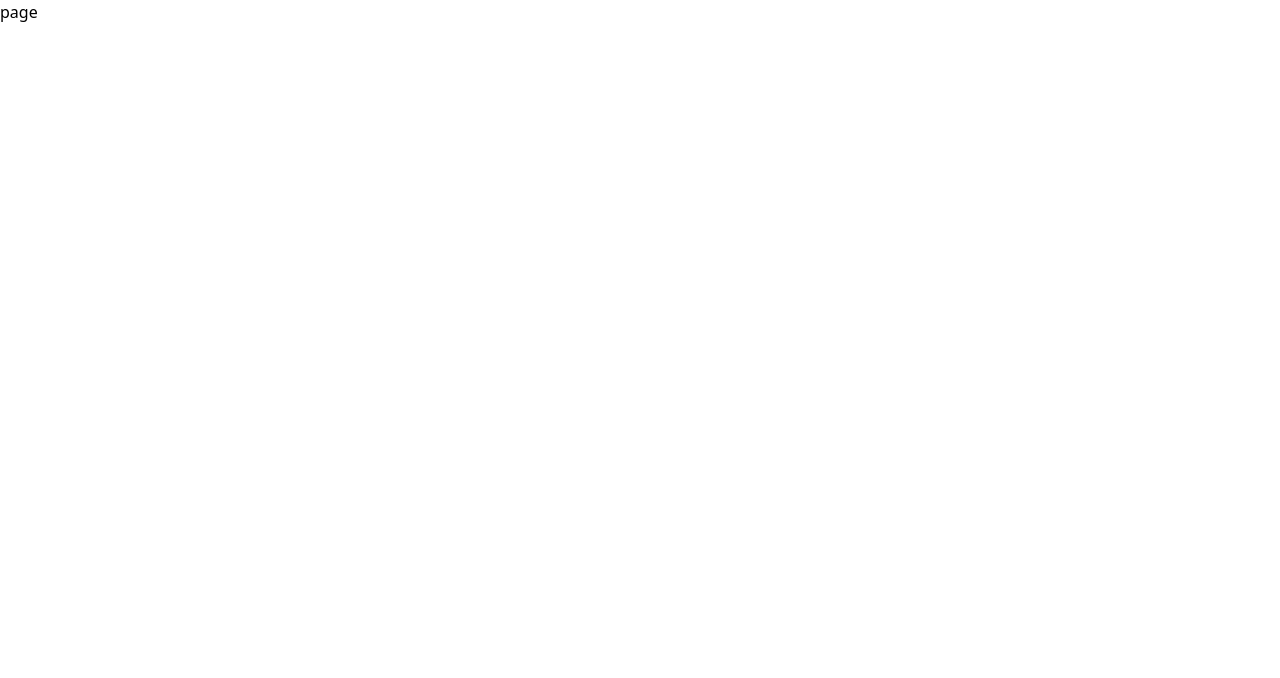
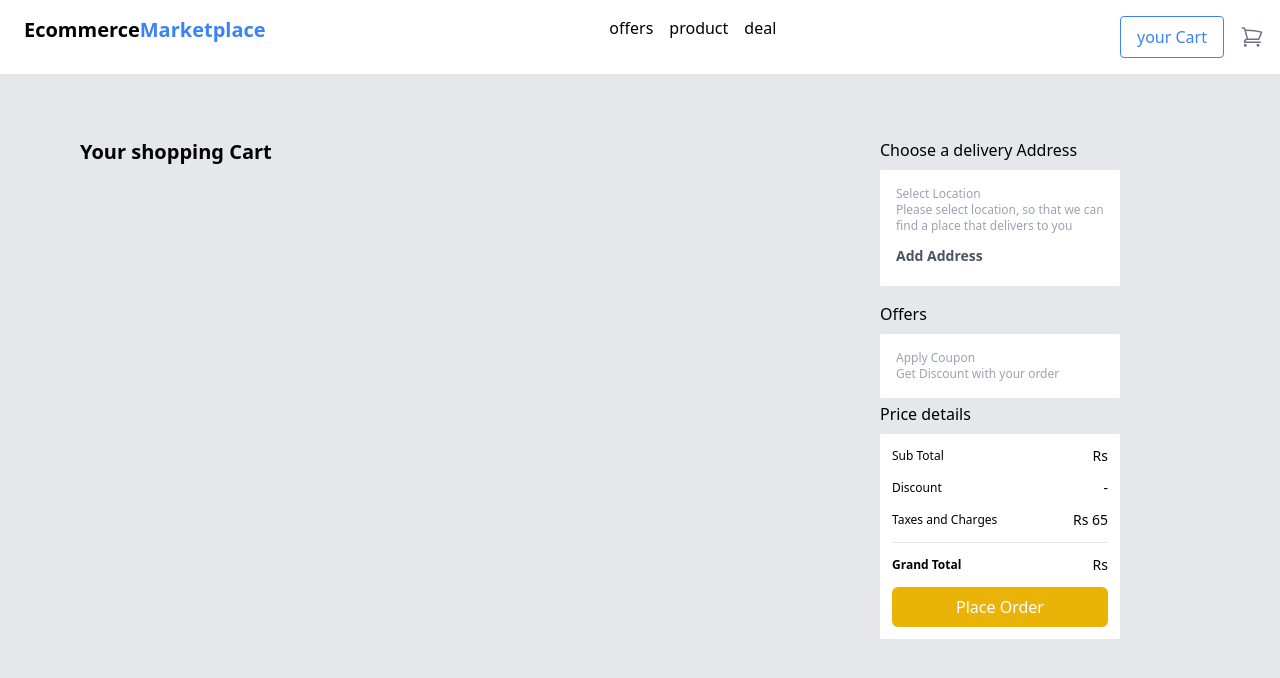
Before and after one commit to TAIHAN86/E-commerce-App, a Next.js app in the folder Frontend/: page /cart in a window 1280 px wide. Shown: the top 678 px of the page. Built offline with nearby package versions, Linux system fonts and the light colour scheme.

Commit message:
cart screen is created using funtionality of decrementQuantity     incrementQuantity using redux cart reducer for product.js or fakestore api product

```diff
--- a/Frontend/next.config.mjs
+++ b/Frontend/next.config.mjs
@@ -1,4 +1,12 @@
 /** @type {import('next').NextConfig} */
-const nextConfig = {};
+const nextConfig = {
+    images: {
+      domains: [
+        "images-eu.ssl-images-amazon.com",
+        "fakestoreapi.com",
+        "m.media-amazon.com",
+      ],
+    },
+  };
 
-export default nextConfig;
+  export default nextConfig;
--- a/Frontend/src/app/cart/page.js
+++ b/Frontend/src/app/cart/page.js
@@ -1,9 +1,157 @@
-import React from 'react'
+"use client";
+import Image from "next/image";
+import React from "react";
+import Header from "../components/Header";
+import { useDispatch, useSelector } from "react-redux";
+import { MinusSmallIcon } from "@heroicons/react/24/outline";
+import { PlusSmallIcon } from "@heroicons/react/24/outline";
+import {
+    decrementQuantity,
+    incrementQuantity,
+    removeFromCart,
+  } from "../../../redux/CartReducer";
 
-function page() {
+function cart() {
+  const cart = useSelector((state) => state.cart.cart);
+  const total = cart
+    ?.map((item) => item.price * item.quantity)
+    .reduce((prev, curr) => prev + curr, 0);
+  const dispatch = useDispatch();
+  const increaseQuantity = (item) => {
+    dispatch(incrementQuantity(item));
+  };
+  const decreaseQuantity = (item) => {
+    dispatch(decrementQuantity(item));
+  };
+  const deleteItem = (item) => {
+    dispatch(removeFromCart(item));
+  };
   return (
-    <div>page</div>
-  )
+    <div>
+      <Header />
+      <div className="relative grid grid-cols-8 h-screen bg-gray-200">
+        <div className="flex flex-col col-span-5 mt-16 ml-20">
+          <h2 className="text-xl font-bold">Your shopping Cart</h2>
+          {cart?.map((item, index) => (
+            <div className="border rounded-md p-3 bg-white shadow-md flex flex-row space-x-4 my-4">
+              <Image
+                width={80}
+                height={80}
+                objectFit={"contain"}
+                src={item?.image}
+              />
+
+              <div className="flex-grow">
+                <p className="text-sm line-clamp-2">{item?.title}</p>
+                <p className="text-xl font-semibold">Price : Rs{item?.price}</p>
+
+                {item?.description ? (
+                  <p className="text-xs line-clamp-2 font-normal">
+                    {item?.description}
+                  </p>
+                ) : (
+                  <div>
+                    <p className="text-sm line-clamp-2 font-normal">
+                      Color : {item?.color}
+                    </p>
+                    <p className="text-sm line-clamp-2 font-normal">
+                      Size : {item?.size}
+                    </p>
+                  </div>
+                )}
+
+                <div className="flex flex-row space-x-2 mt-1">
+                  <p
+                    onClick={() => deleteItem(item)}
+                    className="text-xs font-semibold text-cyan-600 cursor-pointer"
+                  >
+                    Delete
+                  </p>
+                  <p className="text-xs font-semibold text-cyan-600 cursor-pointer">
+                    Save for later
+                  </p>
+                  <p className="text-xs font-semibold text-cyan-600 cursor-pointer">
+                    See more like this
+                  </p>
+                  <p className="text-xs font-semibold text-cyan-600 cursor-pointer">
+                    Share
+                  </p>
+                </div>
+
+                <div className="flex items-center space-x-2 mt-1">
+                  <button className="rounded-full bg-gray-500">
+                    <MinusSmallIcon
+                      onClick={() => decreaseQuantity(item)}
+                      className="h-4 w-4 text-white"
+                    />
+                  </button>
+
+                  <span className="text-gray-500">{item?.quantity}</span>
+
+                  <button className="rounded-full bg-gray-500">
+                    <PlusSmallIcon
+                      onClick={() => increaseQuantity(item)}
+                      className="h-4 w-4 text-white"
+                    />
+                  </button>
+                </div>
+              </div>
+            </div>
+          ))}
+        </div>
+
+        <div className="col-span-2 mt-16 ml-20">
+          <h3 className="mb02">Choose a delivery Address</h3>
+          <div>
+            <div className="bg-white p-4 rounded-sm mt-2">
+              <h4 className="text-xs text-gray-400">Select Location</h4>
+              <p className="text-xs text-gray-400">
+                Please select location, so that we can find a place that
+                delivers to you
+              </p>
+              <button className="rounded-sm py-1 mt-2 text-sm font-semibold text-gray-600">
+                Add Address
+              </button>
+            </div>
+          </div>
+
+          <h3 className="mt-4">Offers</h3>
+          <div>
+            <div className="bg-white p-4 rounded-sm mt-2">
+              <h4 className="text-xs text-gray-400">Apply Coupon</h4>
+              <p className="text-xs text-gray-400">
+                Get Discount with your order
+              </p>
+            </div>
+          </div>
+
+          <h3 className="mt-1">Price details</h3>
+          <div className="bg-white rounded-sm mt-2 p-3 space-y-3">
+            <div className="flex items-center justify-between">
+              <h4 className="text-xs">Sub Total</h4>
+              <p className="text-sm font-normal">Rs </p>
+            </div>
+            <div className="flex items-center justify-between">
+              <h4 className="text-xs">Discount</h4>
+              <p className="text-sm font-normal">-</p>
+            </div>
+            <div className="flex items-center justify-between">
+              <h4 className="text-xs">Taxes and Charges</h4>
+              <p className="text-sm font-normal">Rs 65</p>
+            </div>
+            <hr className="w-full mt-1 decoration-dotted" />
+            <div className="flex items-center justify-between">
+              <h4 className="text-xs font-bold">Grand Total</h4>
+              <p className="text-sm font-normal">Rs </p>
+            </div>
+            <button className="bg-yellow-500 text-center font-normal text-white rounded-md py-2 px-3 w-full">
+              Place Order
+            </button>
+          </div>
+        </div>
+      </div>
+    </div>
+  );
 }
 
-export default page
+export default cart;
```
